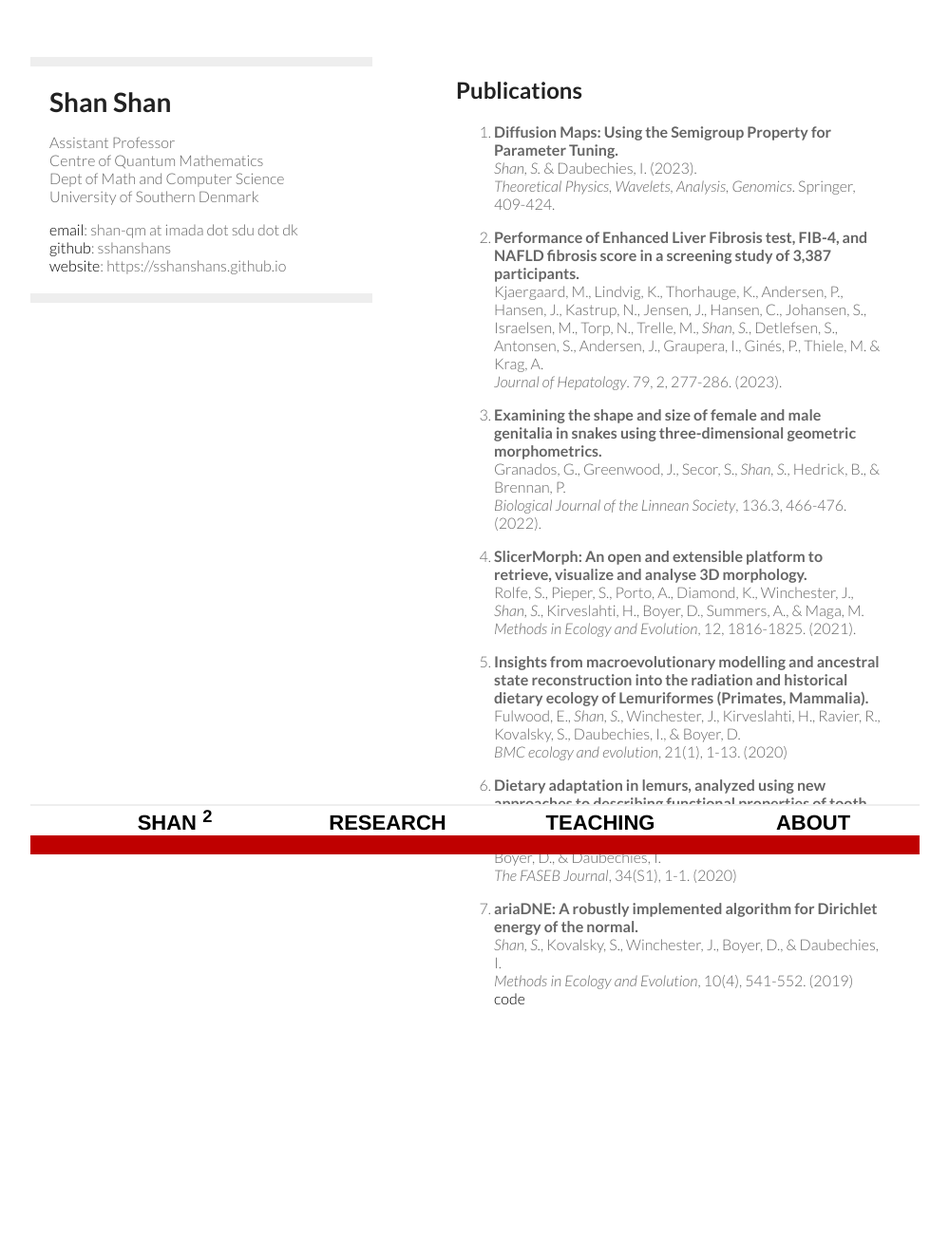
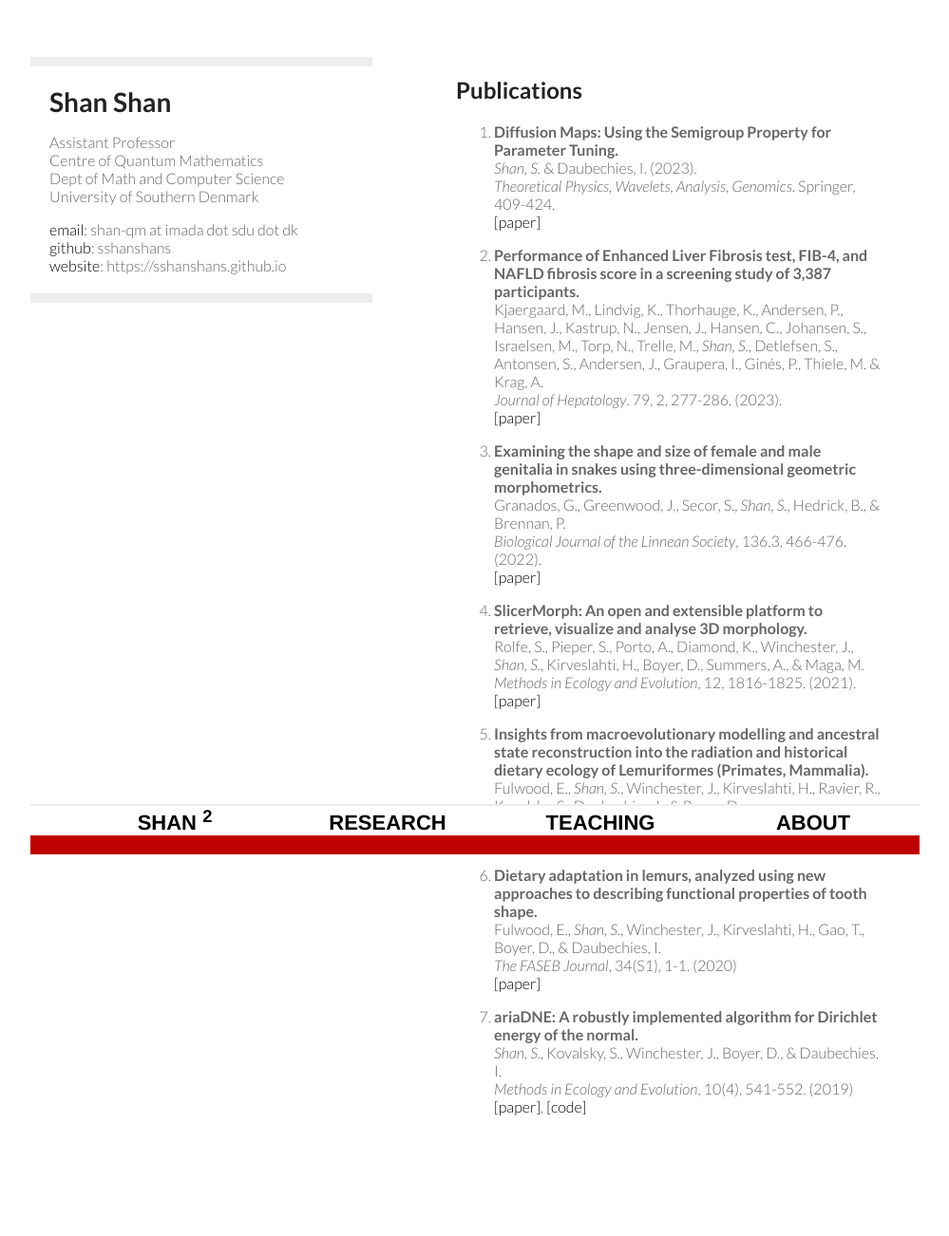
Before and after one commit to sshanshans/sshanshans.github.io, a Jekyll site: the page built from research/research.md, in a window 1280 px wide. Shown: the whole page at 95% size, without its empty margins (160-1159 px from the left). Built offline with Jekyll 4.4.1, drawn with Linux system fonts in a browser that asks for light colours; before the commit the page ends 1188 px from its top, so only the background shows below that.

Commit message:
Update research.md

```diff
--- a/research/research.md
+++ b/research/research.md
@@ -8,31 +8,37 @@ description: Research
 7. **Diffusion Maps: Using the Semigroup Property for Parameter Tuning.**  <br />
 *Shan, S.* & Daubechies, I. (2023).  <br />
 *Theoretical Physics, Wavelets, Analysis, Genomics*. Springer, 409-424.  <br />
+[[paper]](https://arxiv.org/abs/2203.02867) <br />
 
 6. **Performance of Enhanced Liver Fibrosis test, FIB-4, and NAFLD fibrosis score in a screening study of 3,387 participants.**  <br />
 Kjaergaard, M., Lindvig, K., Thorhauge, K., Andersen, P., Hansen, J., Kastrup, N., Jensen, J., Hansen, C., Johansen, S., Israelsen, M., Torp, N., Trelle, M., *Shan, S.*, Detlefsen, S., Antonsen, S., Andersen, J., Graupera, I., Ginés, P., Thiele, M. & Krag, A.  <br />
 *Journal of Hepatology*. 79, 2, 277-286. (2023).  <br />
+[[paper]](https://pubmed.ncbi.nlm.nih.gov/37088311/)  <br />
 
 5. **Examining the shape and size of female and male genitalia in snakes using three-dimensional geometric morphometrics.** <br />
 Granados, G., Greenwood, J., Secor, S., *Shan, S.*, Hedrick, B., & Brennan, P. <br />
 *Biological Journal of the Linnean Society*, 136.3, 466-476. (2022). <br />
+[[paper]](https://academic.oup.com/biolinnean/article/136/3/466/6590757) <br />
 
 4. **SlicerMorph: An open and extensible platform to retrieve, visualize and analyse 3D morphology.** <br />
 Rolfe, S., Pieper, S., Porto, A., Diamond, K., Winchester, J., *Shan, S.*, Kirveslahti, H., Boyer, D., Summers, A., & Maga, M. <br />
 *Methods in Ecology and Evolution*, 12, 1816-1825. (2021). <br />
+[[paper]](https://besjournals.onlinelibrary.wiley.com/doi/10.1111/2041-210X.13669)
 
 3. **Insights from macroevolutionary modelling and ancestral state reconstruction into the radiation and historical dietary ecology of Lemuriformes (Primates, Mammalia).** <br />
 Fulwood, E., *Shan, S.*, Winchester, J., Kirveslahti, H., Ravier, R., Kovalsky, S., Daubechies, I., & Boyer, D.<br />
 *BMC ecology and evolution*, 21(1), 1-13. (2020) <br />
+[[paper]](https://bmcecolevol.biomedcentral.com/articles/10.1186/s12862-021-01793-x)
 
 2. **Dietary adaptation in lemurs, analyzed using new approaches to describing functional properties of tooth shape.** <br />
 Fulwood, E., *Shan, S.*, Winchester, J., Kirveslahti, H., Gao, T., Boyer, D., & Daubechies, I. <br />
 *The FASEB Journal*, 34(S1), 1-1. (2020) <br />
+[[paper]](https://faseb.onlinelibrary.wiley.com/doi/abs/10.1096/fasebj.2020.34.s1.03161) <br />
 
 1. **ariaDNE: A robustly implemented algorithm for Dirichlet energy of the normal.** <br />
 *Shan, S.*, Kovalsky, S., Winchester, J., Boyer, D., & Daubechies, I. <br />
 *Methods in Ecology and Evolution*, 10(4), 541-552. (2019) <br />
-[code](/articles/ariadne.html)
+[[paper]](https://besjournals.onlinelibrary.wiley.com/doi/10.1111/2041-210X.13148), [[code]](/articles/ariadne.html) <br />
 
 <br />
 <br />
```
